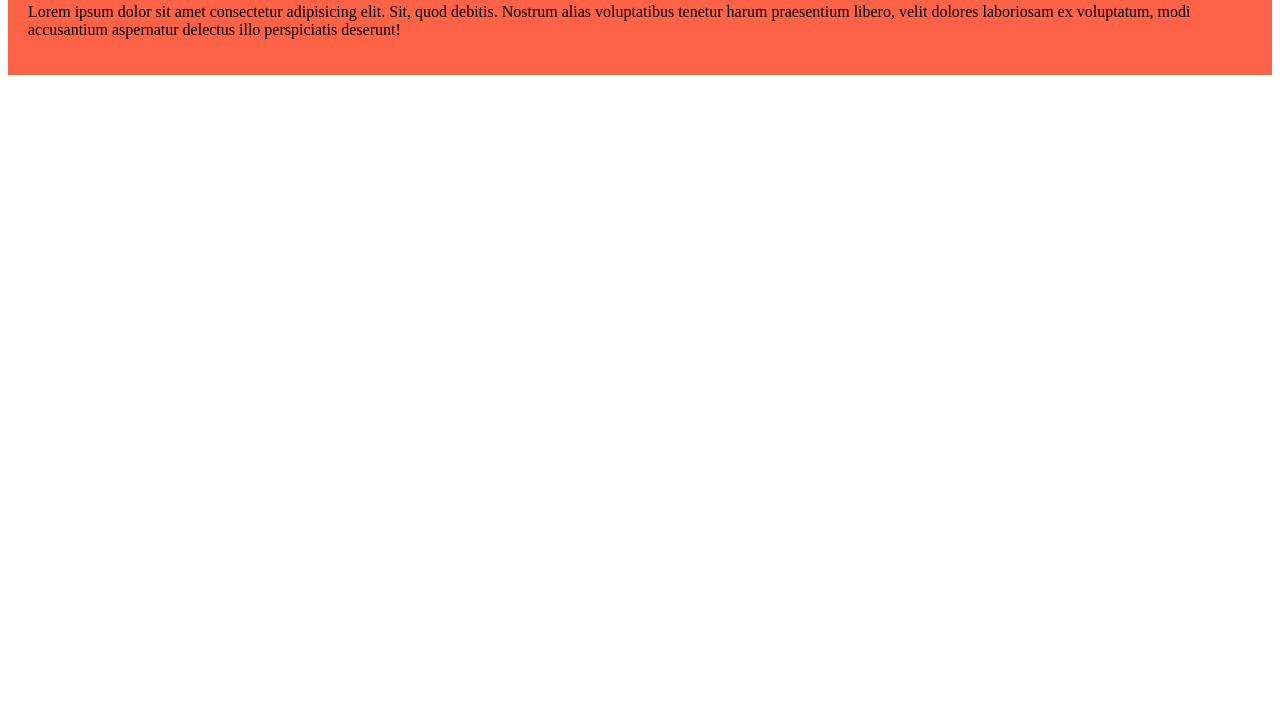
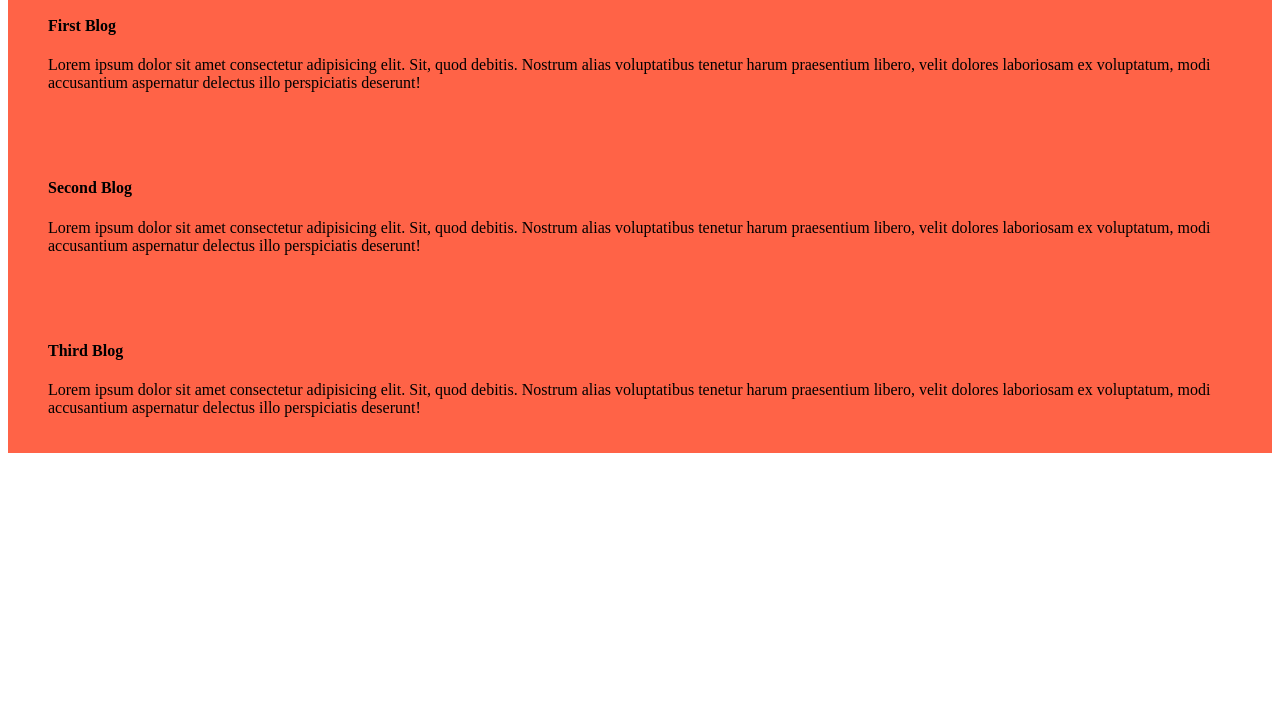
Before and after one commit to Big-Smokkee/my-simple-website, a plain HTML site: page index.html in a window 1280 px wide. Shown: the part 84-800 px from the top of the page. Drawn offline with Linux system fonts and the light colour scheme.

Commit message:
Second and third blog

```diff
--- a/index.html
+++ b/index.html
@@ -11,11 +11,33 @@
 <body>
     <div>
         <h3>My Simple website</h3>
-        <p>
-            Lorem ipsum dolor sit amet consectetur adipisicing elit. Sit, quod debitis. Nostrum alias voluptatibus
-            tenetur harum praesentium libero, velit dolores laboriosam ex voluptatum, modi accusantium aspernatur
-            delectus illo perspiciatis deserunt!
-        </p>
+        <div class="Blooog">
+            <h4>First Blog</h4>
+            <p>
+                Lorem ipsum dolor sit amet consectetur adipisicing elit. Sit, quod debitis. Nostrum alias voluptatibus
+                tenetur harum praesentium libero, velit dolores laboriosam ex voluptatum, modi accusantium aspernatur
+                delectus illo perspiciatis deserunt!
+            </p>
+        </div>
+
+        <div class="Blooog">
+            <h4>Second Blog</h4>
+            <p>
+                Lorem ipsum dolor sit amet consectetur adipisicing elit. Sit, quod debitis. Nostrum alias voluptatibus
+                tenetur harum praesentium libero, velit dolores laboriosam ex voluptatum, modi accusantium aspernatur
+                delectus illo perspiciatis deserunt!
+            </p>
+        </div>
+
+        <div class="Blooog">
+            <h4>Third Blog</h4>
+            <p>
+                Lorem ipsum dolor sit amet consectetur adipisicing elit. Sit, quod debitis. Nostrum alias voluptatibus
+                tenetur harum praesentium libero, velit dolores laboriosam ex voluptatum, modi accusantium aspernatur
+                delectus illo perspiciatis deserunt!
+            </p>
+        </div>
+
     </div>
 </body>
 
--- a/styles/blog.css
+++ b/styles/blog.css
@@ -1,4 +1,8 @@
 div{
     background-color: tomato;
+
+}
+.Blooog{
     padding: 20px;
+    margin: 10px 20px;
 }
```
